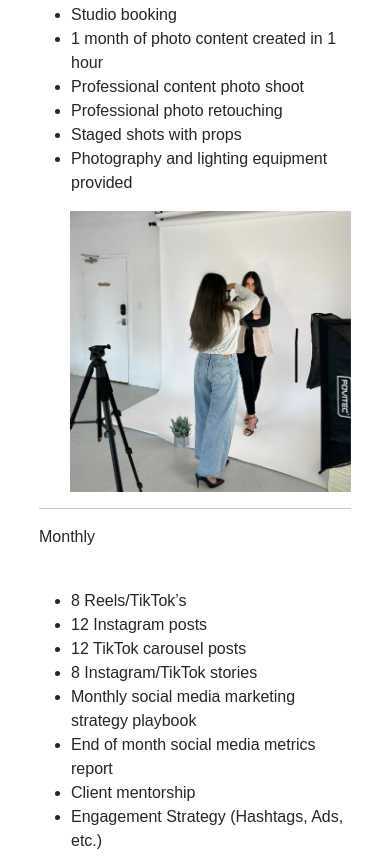
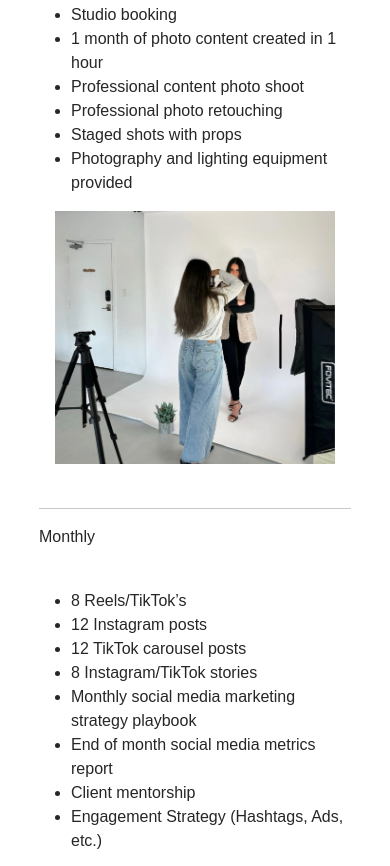
Before and after one commit to mansi-mistry/tsb, a plain HTML site: page index.html in a window 390 px wide. Shown: the part 1138-2004 px from the top of the page. Drawn offline with nearby package versions, Linux system fonts and the light colour scheme; a web font is replaced by a local one.

Commit message:
Update styles.css

```diff
--- a/styles.css
+++ b/styles.css
@@ -97,13 +97,15 @@ h1 {
 
 #services img {
   width: 90%;
-  height: auto;
+  height: 90%;
 }
 
 @media (max-width: 768px) {
   #services img {
     object-fit: cover;
-    text-align:center;
+    display: block;
+    margin: 0 auto;
+    text-align: center;
   }
 }
 
```
